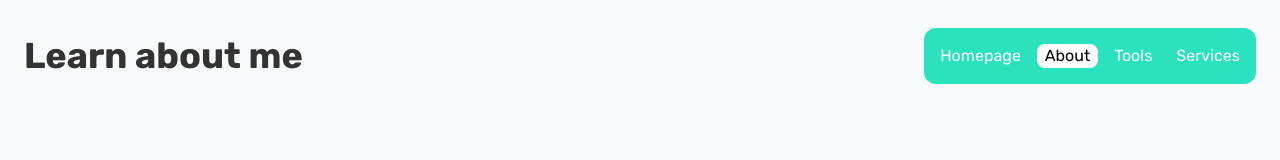
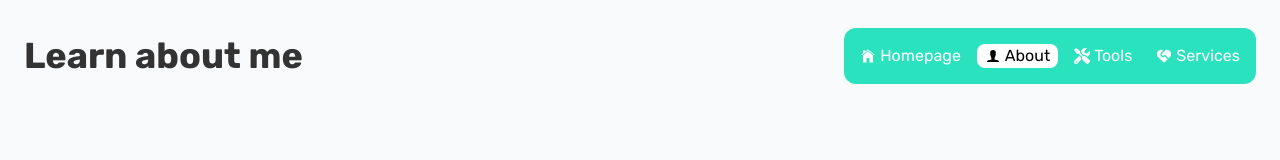
Before and after one commit to monk-27/portfolio, a Next.js app: page /about in a window 1280 px wide. Shown: the top 160 px of the page. Built offline with nearby package versions, Linux system fonts and the light colour scheme.

Commit message:
Add icons to links
Add icons to make links stand out more

```diff
--- a/src/components/ui/DynamicNavbar.tsx
+++ b/src/components/ui/DynamicNavbar.tsx
@@ -3,6 +3,9 @@ import * as React from "react";
 import Heading from "./Heading";
 import Link from "next/link";
 import { usePathname } from "next/navigation";
+import { RiServiceFill } from "react-icons/ri";
+import { FaTools } from "react-icons/fa";
+import { IoIosHome, IoIosPerson } from "react-icons/io";
 
 // Main DynamicNavbar component
 export interface IDynamicNavbarProps {
@@ -58,27 +61,40 @@ function NavHeader({
 function NavLinks() {
     return (
         <div className="flex justify-evenly items-center gap-2 w-full md:w-auto py-4 px-2 rounded-xl bg-aqua-green text-white text-base">
-            <NavLinkItem href="/" label="Homepage" />
-            <NavLinkItem href="/about" label="About" />
-            <NavLinkItem href="/tools" label="Tools" />
-            <NavLinkItem href="/services" label="Services" />
+            <NavLinkItem icon={<IoIosHome />} href="/" label="Homepage" />
+            <NavLinkItem icon={<IoIosPerson />} href="/about" label="About" />
+            <NavLinkItem icon={<FaTools />} href="/tools" label="Tools" />
+            <NavLinkItem
+                icon={<RiServiceFill />}
+                href="/services"
+                label="Services"
+            />
         </div>
     );
 }
 
 // Internal component: NavLinkItem
-function NavLinkItem({ href, label }: { href: string; label: string }) {
+function NavLinkItem({
+    icon,
+    href,
+    label,
+}: {
+    icon: React.ReactNode;
+    href: string;
+    label: string;
+}) {
     const currentPath = usePathname();
 
     return (
         <Link
             href={href}
-            className={`transition-colors duration-200 px-2 rounded-lg ${
+            className={`transition-colors duration-200 px-2 rounded-lg flex-row-center gap-1 ${
                 currentPath === href
                     ? "bg-white text-black cursor-default"
                     : "hover:text-gray-100"
             }`}
         >
+            <span className="hidden md:block">{icon}</span>
             {label}
         </Link>
     );
```
